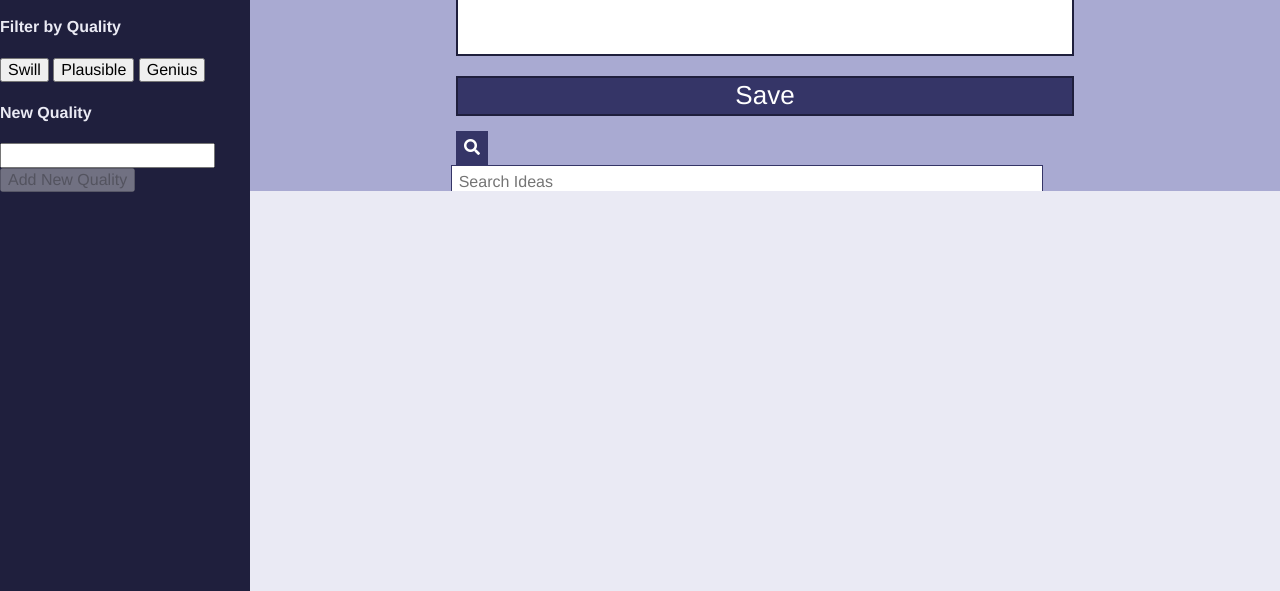
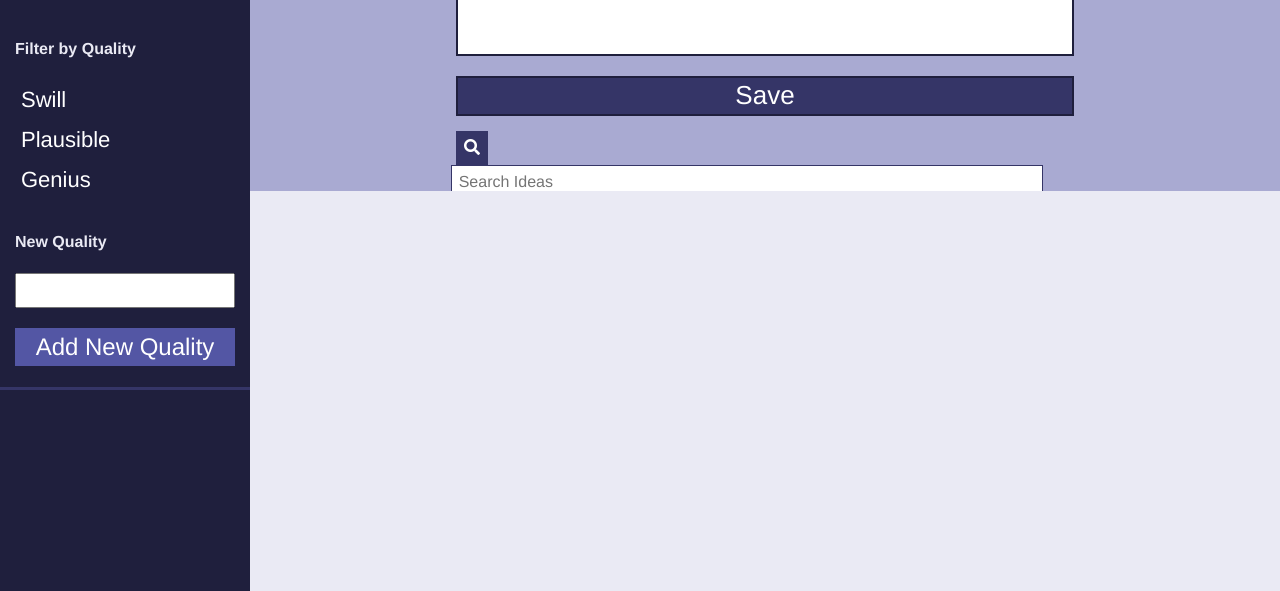
Before and after one commit to SiimonStark/JP_VanillaJS-Challenge, a plain HTML site: page index.html in a window 1280 px wide. Shown: the part 209-800 px from the top of the page. Drawn offline with nearby package versions, Linux system fonts and the light colour scheme.

Commit message:
finish styling nav

```diff
--- a/index.html
+++ b/index.html
@@ -24,6 +24,7 @@
       </section>
     </section>
     <section class="filter">
+      <section class="preset-qual">
         <h4>Filter by Quality</h4>
         <button id="swill" class="filt--btn">
           Swill
@@ -47,6 +48,7 @@
           disabled
           value="Add New Quality" />
       </form>
+    </section>
   </nav>
   <header class="control-form">
     <form class="add-idea">
--- a/styles.css
+++ b/styles.css
@@ -42,7 +42,8 @@ nav {
   font-weight: lighter;
 }
 
-#find-fave {
+#find-fave,
+#submit-filt {
   width: 100%;
   padding: 5px;
   font-size: 24px;
@@ -50,6 +51,42 @@ nav {
   color: white;
   border: none;
   margin-top: 10px;
+}
+
+.filter {
+  border-bottom: #353567 solid 3px;
+  height: 360px;
+  padding: 15px;
+  display: flex;
+  justify-content: space-around;
+  flex-direction: column;
+}
+
+.filter input,
+.filter button {
+  width: 100%;
+  box-sizing: border-box;
+}
+
+.filter button {
+  height: 40px;
+  text-align: left;
+  color: white;
+  background: none;
+  border: none;
+  font-size: 22px;
+  font-weight: lighter;
+  cursor: pointer;
+}
+
+#input-filt {
+  height: 35px;
+  margin-bottom: 10px;
+}
+
+.filterBtn--true {
+  border-left: #f58e72 solid 10px;
+  background-color: #D14119;
 }
 
 header {
```
Lines whose indentation alone changed are shown as unchanged.
